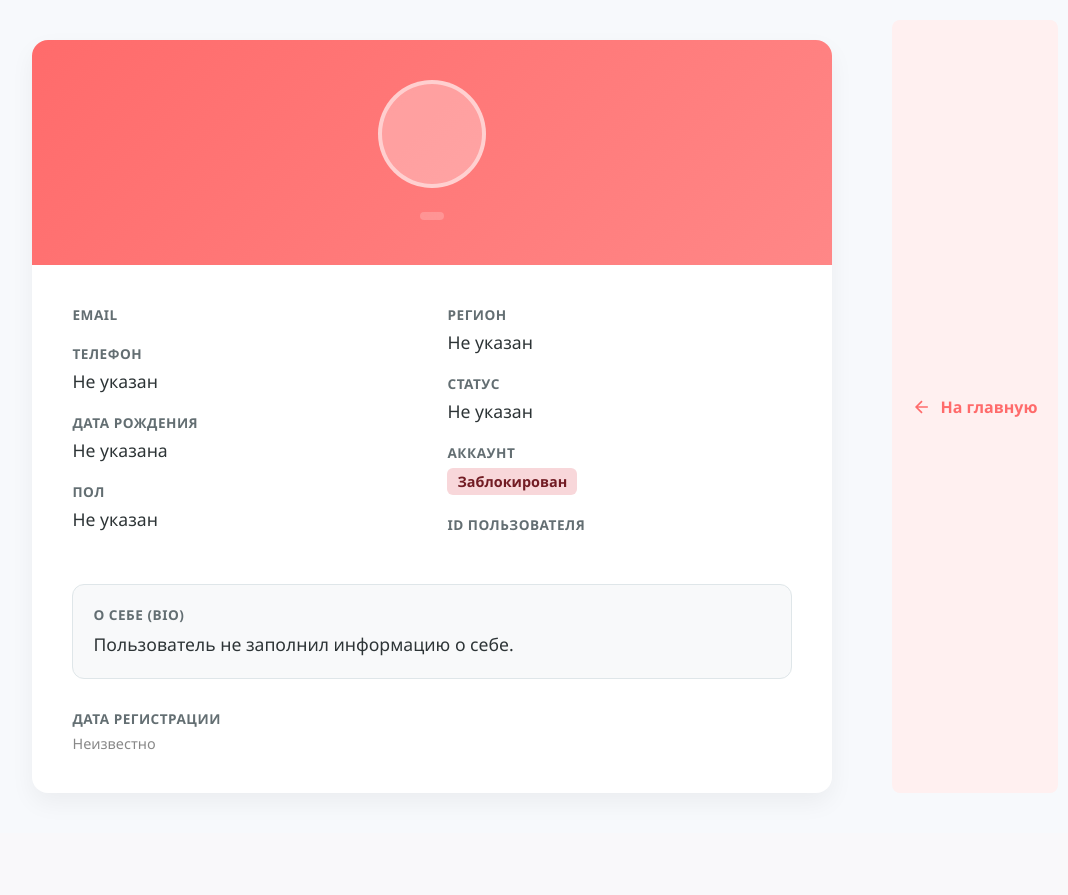
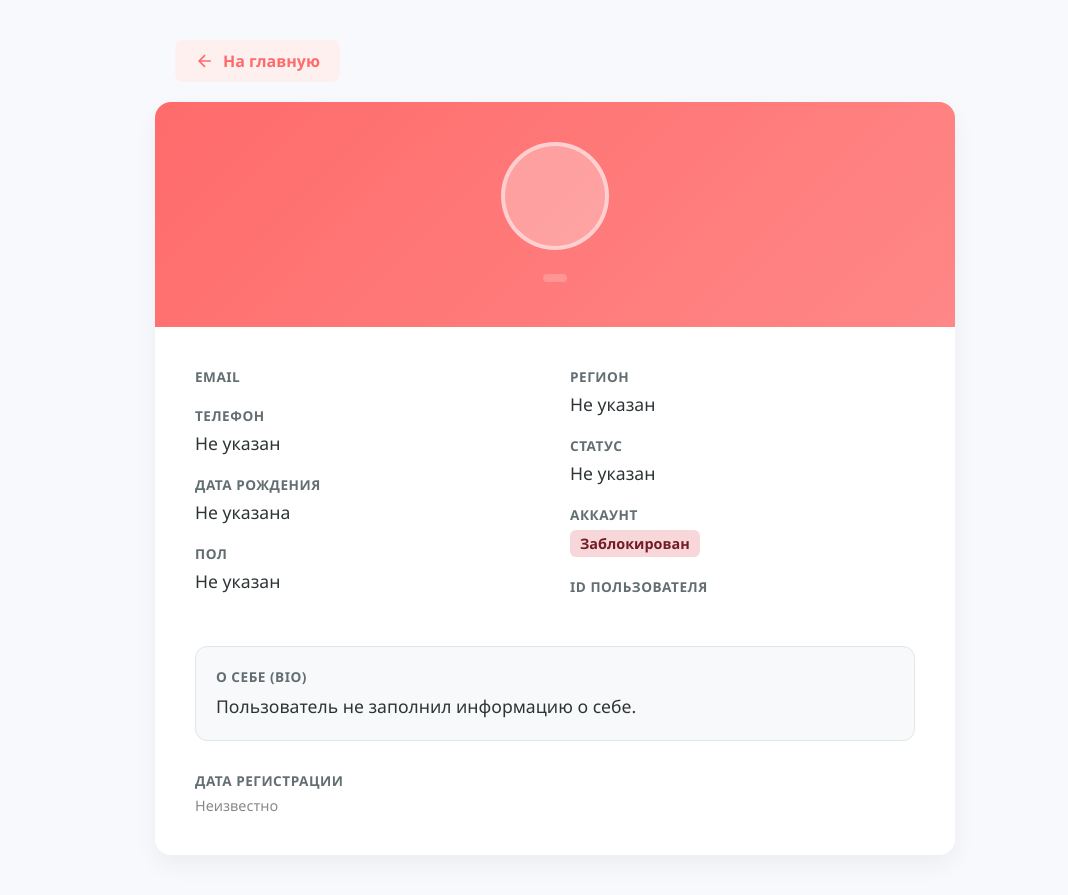
Before and after one commit to SHAMBALENOK/Papaya, a Flask app: template templates/user_detail.html in a window 1280 px wide. Shown: the whole page, without its empty margins (85-1153 px from the left). Before the commit the page ends 749 px from the top, so only its background shows below. Run offline with Flask 3, Linux system fonts and the light colour scheme; the template is opened without the code that fills it, so the values that code supplies are empty.

Commit message:
v0.4.2.7.1
redesign user_detail.html

```diff
--- a/templates/user_detail.html
+++ b/templates/user_detail.html
@@ -21,18 +21,52 @@
             margin: 0;
             padding: 0;
             display: flex;
-            justify-content: center;
+            flex-direction: column; /* Изменили на column для правильного позиционирования */
+            align-items: center;
             min-height: 100vh;
+            padding-top: 40px; /* Отступ сверху для кнопки и карточки */
+            padding-bottom: 40px;
         }
 
         .container {
             width: 100%;
             max-width: 800px;
-            margin: 40px 20px;
             background: var(--card-bg);
             border-radius: 16px;
             box-shadow: 0 10px 25px rgba(0,0,0,0.05);
             overflow: hidden;
+            margin: 0 20px; /* Отступы по бокам */
+        }
+
+        /* Кнопка "Назад" теперь сверху */
+        .back-btn {
+            display: inline-flex;
+            align-items: center;
+            text-decoration: none;
+            color: var(--primary-color);
+            font-weight: 600;
+            padding: 10px 20px;
+            background: #fff0f0;
+            border-radius: 8px;
+            margin-bottom: 20px; /* Отступ снизу до карточки */
+            transition: all 0.2s;
+            align-self: flex-start; /* Прижимаем влево относительно контейнера body */
+            margin-left: 20px; /* Небольшой отступ слева если экран широкий */
+        }
+
+        @media (min-width: 840px) {
+            .back-btn {
+                margin-left: calc((100vw - 800px) / 2 + 20px); /* Центрирование относительно карточки на больших экранах */
+            }
+        }
+
+        .back-btn:hover {
+            background: #ffe0e0;
+            transform: translateX(-5px);
+        }
+
+        .back-btn svg {
+            margin-right: 8px;
         }
 
         /* Header Profile Section */
@@ -85,6 +119,11 @@
             .profile-content {
                 grid-template-columns: 1fr;
             }
+            .back-btn {
+                margin-left: 20px; /* На мобильных просто отступ слева */
+                margin-right: 20px;
+                width: fit-content;
+            }
         }
 
         .info-group {
@@ -119,28 +158,6 @@
             border: 1px solid var(--border-color);
         }
 
-        .back-btn {
-            display: inline-flex;
-            align-items: center;
-            text-decoration: none;
-            color: var(--primary-color);
-            font-weight: 600;
-            padding: 10px 20px;
-            background: #fff0f0;
-            border-radius: 8px;
-            margin: 20px 40px 40px;
-            transition: all 0.2s;
-        }
-
-        .back-btn:hover {
-            background: #ffe0e0;
-            transform: translateX(-5px);
-        }
-
-        .back-btn svg {
-            margin-right: 8px;
-        }
-
         .status-badge {
             display: inline-block;
             padding: 4px 10px;
@@ -154,6 +171,14 @@
     </style>
 </head>
 <body>
+
+    <!-- Кнопка вынесена НАД карточкой -->
+    <a href="{{ url_for('main') }}" class="back-btn">
+        <svg width="20" height="20" fill="none" stroke="currentColor" stroke-width="2" viewBox="0 0 24 24">
+            <path d="M19 12H5m7 7l-7-7 7-7"></path>
+        </svg>
+        На главную
+    </a>
 
     <div class="container">
         <div class="profile-header">
@@ -236,12 +261,5 @@
         </div>
     </div>
 
-    <a href="{{ url_for('main') }}" class="back-btn">
-        <svg width="20" height="20" fill="none" stroke="currentColor" stroke-width="2" viewBox="0 0 24 24">
-            <path d="M19 12H5m7 7l-7-7 7-7"></path>
-        </svg>
-        На главную
-    </a>
-
 </body>
 </html>
```
